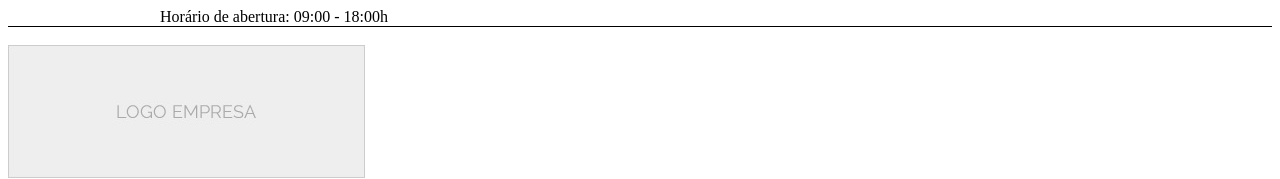
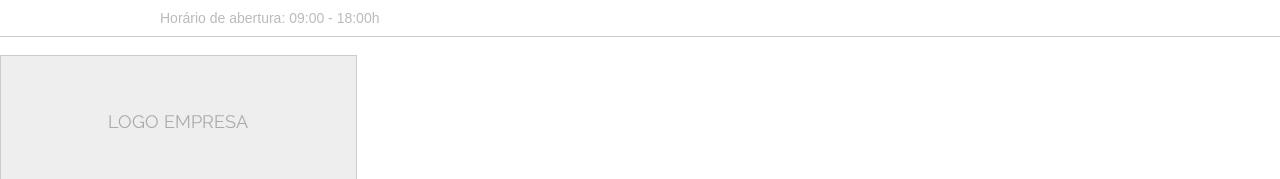
Before and after one commit to nathysanti/Elas-na-Tech, a plain HTML site: page Primeira Pagina/index.html in a window 1280 px wide. Shown: the top 179 px of the page. Drawn offline with Linux system fonts and the light colour scheme.

Commit message:
:sparkles: Adicionando estilo na barra superior

```diff
--- a/Primeira Pagina/assets/css/style.css
+++ b/Primeira Pagina/assets/css/style.css
@@ -1,5 +1,13 @@
+body{
+    margin: 0px;
+    font-family:sans-serif;
+}
 .barra_superior{
-    border-bottom: 1px solid black;
+    border-bottom: 1px solid rgb(204, 204, 204);
+    color: rgb(187, 187, 187);
+    padding-top: 10px;
+    padding-bottom: 10px;
+    font-size: 14px;
 }
 .container{
     max-width: 960px;
```
